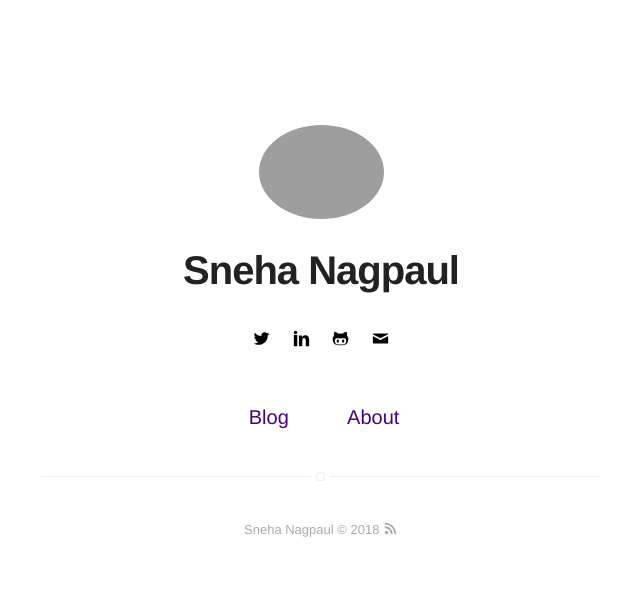
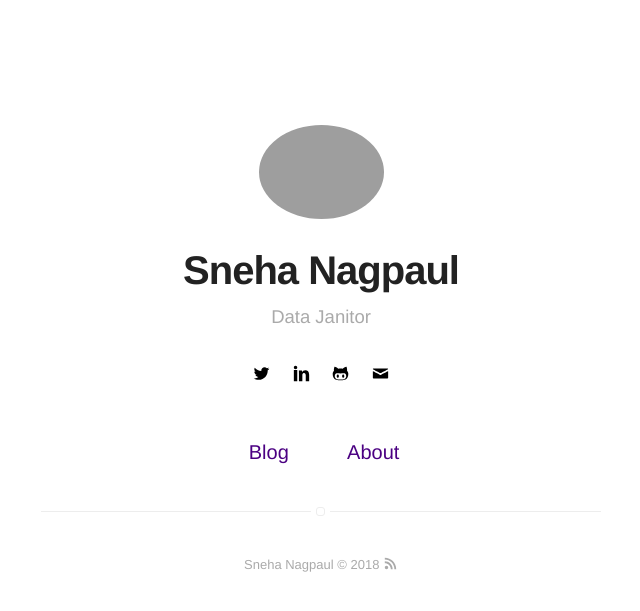
Before and after one commit to nagpaul/nagpaul.github.io, a Jekyll site: the page built from index.html, in a window 1280 px wide. Shown: the top 611 px of the page, without its empty margins (319-959 px from the left). Built offline with Jekyll 4.4.1, drawn with Linux system fonts in a browser that asks for light colours.

Commit message:
Fixed Bio = Data Janitor

```diff
--- a/_config.yml
+++ b/_config.yml
@@ -1,6 +1,6 @@
 # main text of home
 name: Sneha Nagpaul
-# bio:
+bio: Data Janitor
 
 # twitter summary info
 description: Something something Danger Zone.
```
